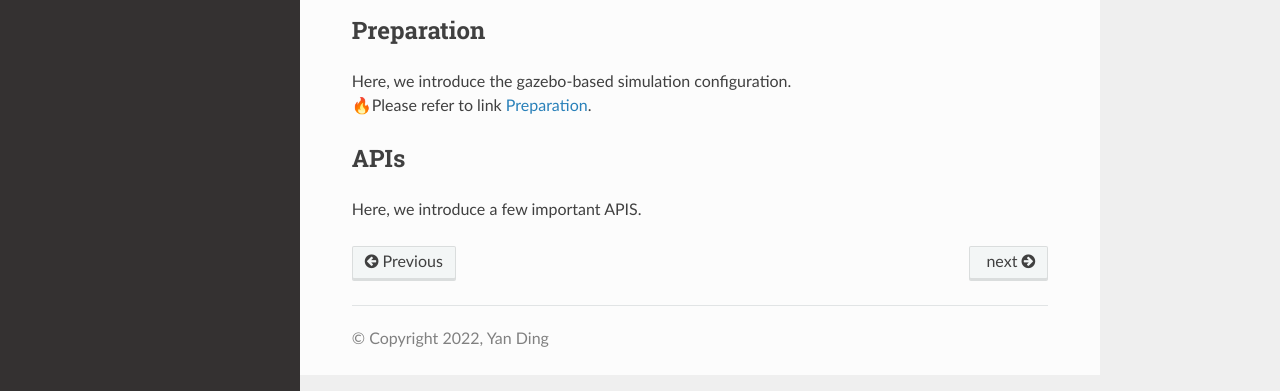
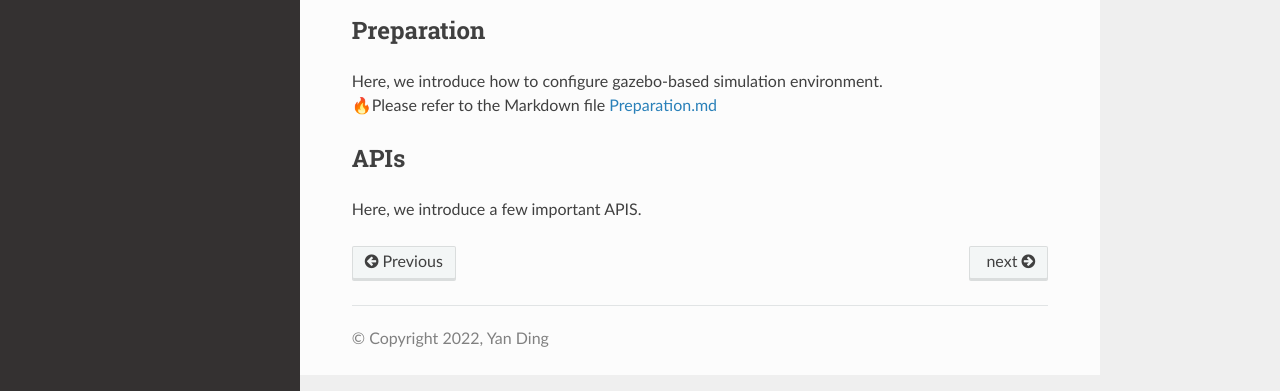
Before and after one commit to yding25/BestMan_Website, a plain HTML site: page Segbot_UR5_with_2F_Gripper.html in a window 1280 px wide. Shown: the part 409-800 px from the top of the page. Drawn offline with Linux system fonts and the light colour scheme.

Commit message:
update 2F

```diff
--- a/Segbot_UR5_with_2F_Gripper.html
+++ b/Segbot_UR5_with_2F_Gripper.html
@@ -167,9 +167,9 @@
 
                         <div class="section" id="Segbot_UR5_with_2F_Gripper-Preparation">
                             <h2>Preparation</h2>
-                            <p>Here, we introduce the gazebo-based simulation configuration.
+                            <p>Here, we introduce how to configure gazebo-based simulation environment.
                                 <br />
-                                🔥Please refer to link <a href="https://github.com/yding25/Segbot-UR5-with-2F-Gripper/blob/main/Preparation.md">Preparation</a>.
+                                🔥Please refer to the Markdown file <a href="https://github.com/yding25/Segbot-UR5-with-2F-Gripper/blob/main/Preparation.md">Preparation.md</a>
                             </p>
                         </div>
 
```
